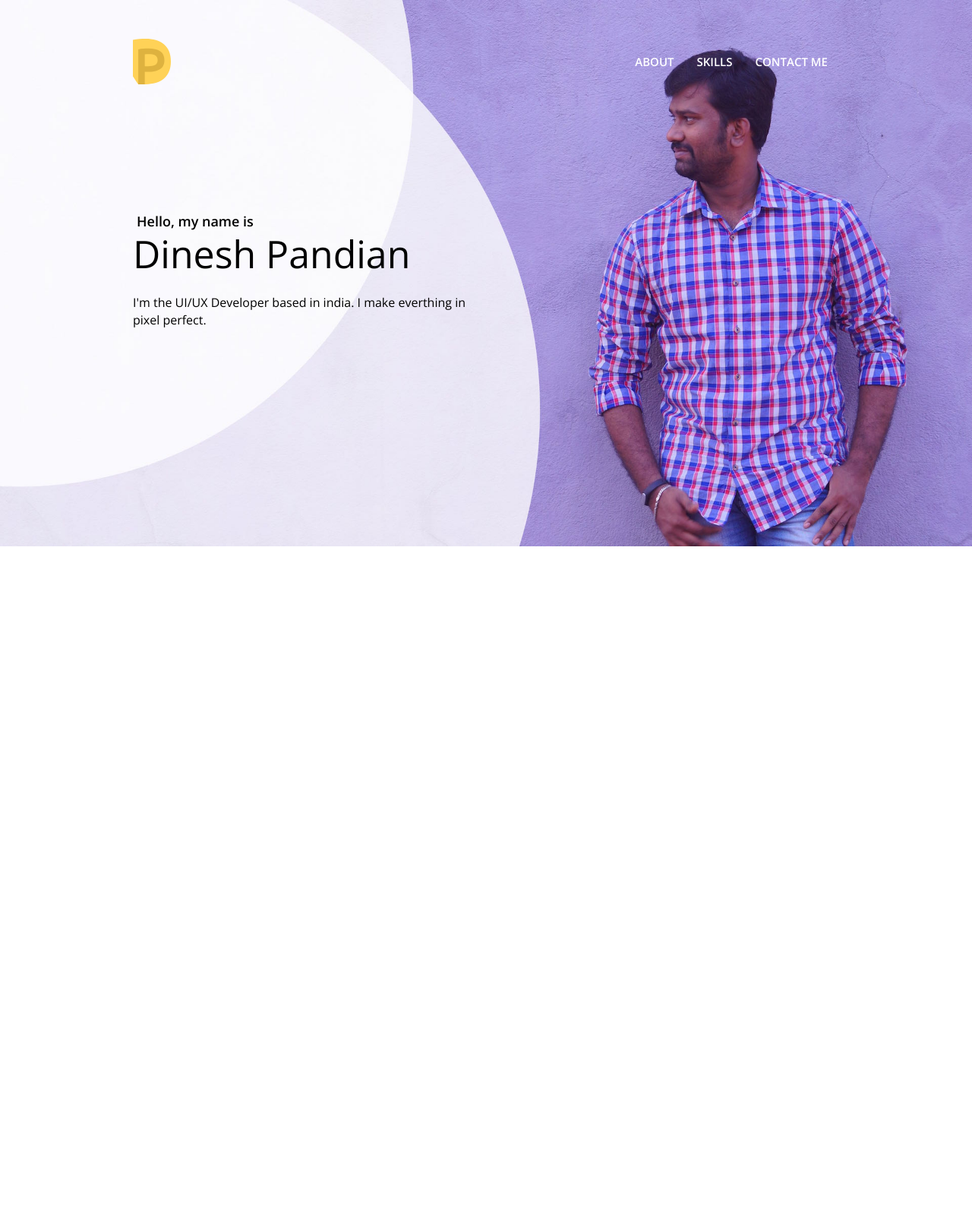
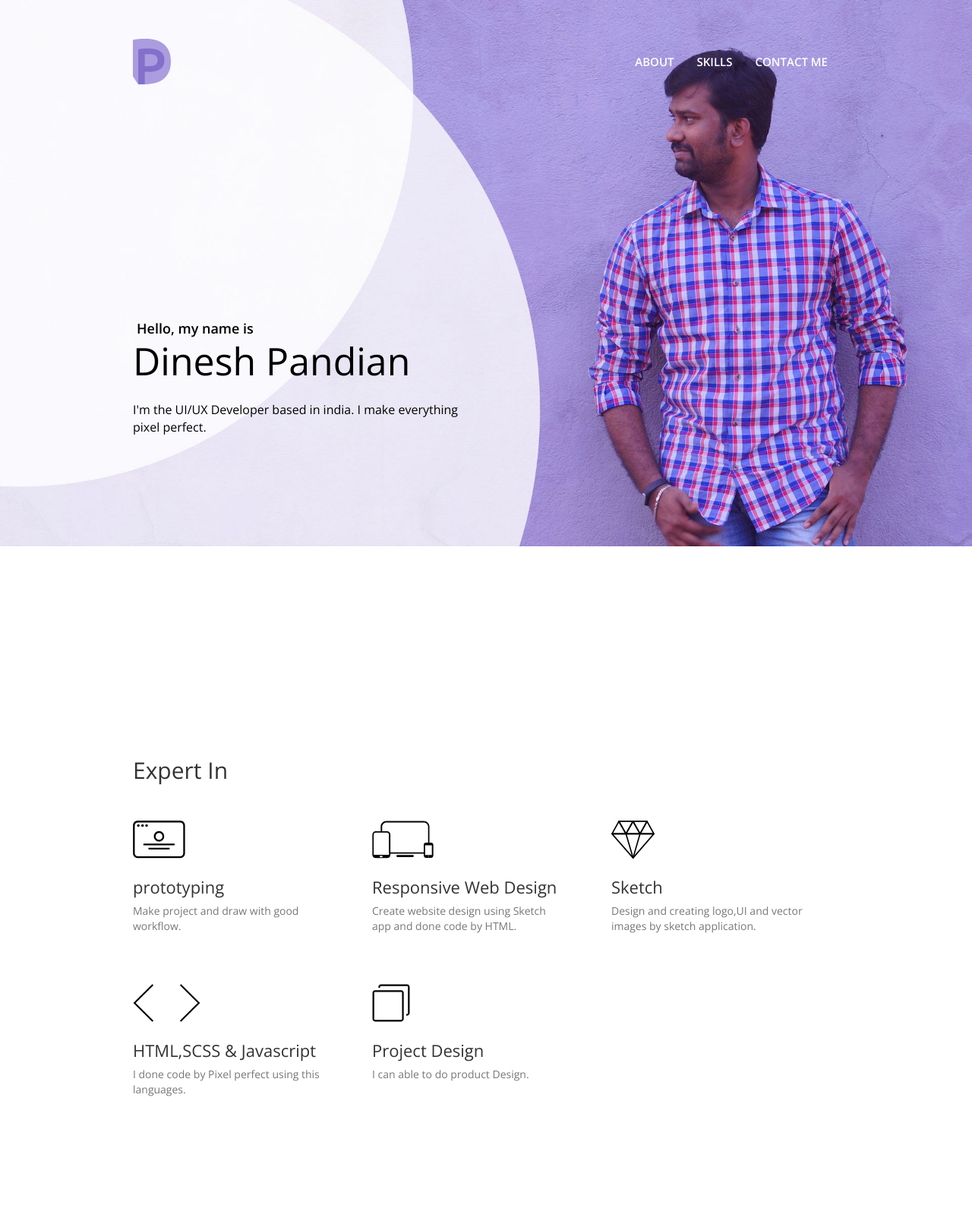
Before and after one commit to dineshpandianr/dineshpandianr.github.io, a Jekyll site: the page built from index.html, in a window 1280 px wide. Shown: the whole page at 76% size. Built offline with Jekyll 4.4.1, drawn with Linux system fonts in a browser that asks for light colours; nearby versions of some CDN libraries; before the commit the page ends 900 px from its top, so only the background shows below that.

Commit message:
Expert section and logo modified

```diff
--- /dev/null
+++ b/_includes/skill.html
@@ -0,0 +1,60 @@
+<section class="Section--Space">
+	<div class="container">
+		<h3 class="Section--Title">
+			Expert In
+		</h3>
+		<div class="Gird--Outline">
+			<div class="Grid--XSmall-1 Grid--Small-3 Grid--Medium-3 Grid--Medium-3">
+				<div class="Covered">
+					<div class="Covered--Inside">
+						<div class="Skill--Set">
+							<img src="../media/icons/prototyping.svg" />
+							<h6>prototyping</h6>
+							<p>Make project and draw with good workflow.</p>
+						</div>
+					</div>
+				</div>
+
+				<div class="Covered">
+					<div class="Covered--Inside">
+						<div class="Skill--Set">
+							<img src="../media/icons/responsive_design.svg" />
+							<h6>Responsive Web Design</h6>
+							<p>Create website design using Sketch app and done code by HTML.</p>
+						</div>
+					</div>
+				</div>
+
+				<div class="Covered">
+					<div class="Covered--Inside">
+						<div class="Skill--Set">
+							<img src="../media/icons/sketch_3.svg" />
+							<h6>Sketch</h6>
+							<p>Design and creating logo,UI and vector images by sketch application.</p>
+						</div>
+					</div>
+				</div>
+
+				<div class="Covered">
+					<div class="Covered--Inside">
+						<div class="Skill--Set">
+							<img src="../media/icons/code.svg" />
+							<h6>HTML,SCSS &amp; Javascript</h6>
+							<p>I done code by Pixel perfect using this languages.</p>
+						</div>
+					</div>
+				</div>
+
+				<div class="Covered">
+					<div class="Covered--Inside">
+						<div class="Skill--Set">
+							<img src="../media/icons/project_design.svg" />
+							<h6>Project Design</h6>
+							<p>I can able to do product Design.</p>
+						</div>
+					</div>
+				</div>
+			</div>
+		</div>
+	</div>
+</section>
--- a/_sass/_dinesh.scss
+++ b/_sass/_dinesh.scss
@@ -24,11 +24,6 @@ body{
 }
 
 .Hero--PlayGround{
-	background-image: url("");
-  background-size: 100%;
-  background-repeat: no-repeat;
-  background-position-y: -75px;
-  height: 100vh;
   width: 100%;
   position: absolute;
   top: 0px;
@@ -40,7 +35,15 @@ body{
 
 .Hero--Section{
 	color: $black;
-	margin-top: 145px;
+	height: calc(100vh - 150px);
+  height: -webkit-calc(100vh - 150px);
+  height: -moz-calc(100vh - 150px);
+  display: table;
+  margin: 0 auto;
+  .container{
+  	display: table-cell;
+  	vertical-align: middle;
+  }
 	.Name--Card{
 		margin-bottom: 25px;
 		h6{
@@ -59,6 +62,15 @@ body{
 	}
 }
 
+.Section--Space{
+	padding: 100px 0;
+}
+.Section--Title{
+  font-size: 30px;
+  font-weight: 300;
+  margin-bottom: 50px;
+}
+
 @media (min-width: 1300px){
 	body{
 		max-width: 1300px;
--- /dev/null
+++ b/_sass/components/_skill.scss
@@ -0,0 +1,17 @@
+.Skill--Set{
+  min-height: 200px;
+  padding-right: 45px;
+	img{
+    height: 50px;
+    margin-bottom: 15px;
+	}
+	h6{
+		font-size: 22px;
+    font-weight: 300;
+  }
+	p{
+		font-size: 14px;
+		font-weight: 400;
+		color: #777;
+	}
+}
--- a/_sass/elements/_topbar.scss
+++ b/_sass/elements/_topbar.scss
@@ -2,6 +2,7 @@
   min-height: inherit !important;
   background-color: transparent;
   margin-top: 35px;
+  margin-bottom: 0px !important;
 	.navbar-brand{
 		img{
 			width: 50px;
--- a/css/main.scss
+++ b/css/main.scss
@@ -49,6 +49,7 @@ $on-laptop:        800px;
         "elements/vision_grid",
         "elements/topbar",
         "components/grid",
+        "components/skill",
         "bootstrap",
         "dinesh"
 ;
--- a/index.html
+++ b/index.html
@@ -16,7 +16,7 @@ layout: default
 							<h1>Dinesh Pandian</h1>
 						</div>
 						<p class="Desc">
-							I'm the UI/UX Developer based in india. I make everthing in pixel perfect.
+							I'm the UI/UX Developer based in india. I make everything pixel perfect.
 						</p>
 					</div>
 				</div>
@@ -24,3 +24,5 @@ layout: default
 		</div>
 	</div>
 </section>
+
+{% include skill.html %}
```
Also changed, not shown: media/dp_logo.svg, media/icons/code.svg (added), media/icons/project_design.svg (added), media/icons/prototyping.svg (added), media/icons/responsive_design.svg (added), media/icons/sketch_3.svg (added).
